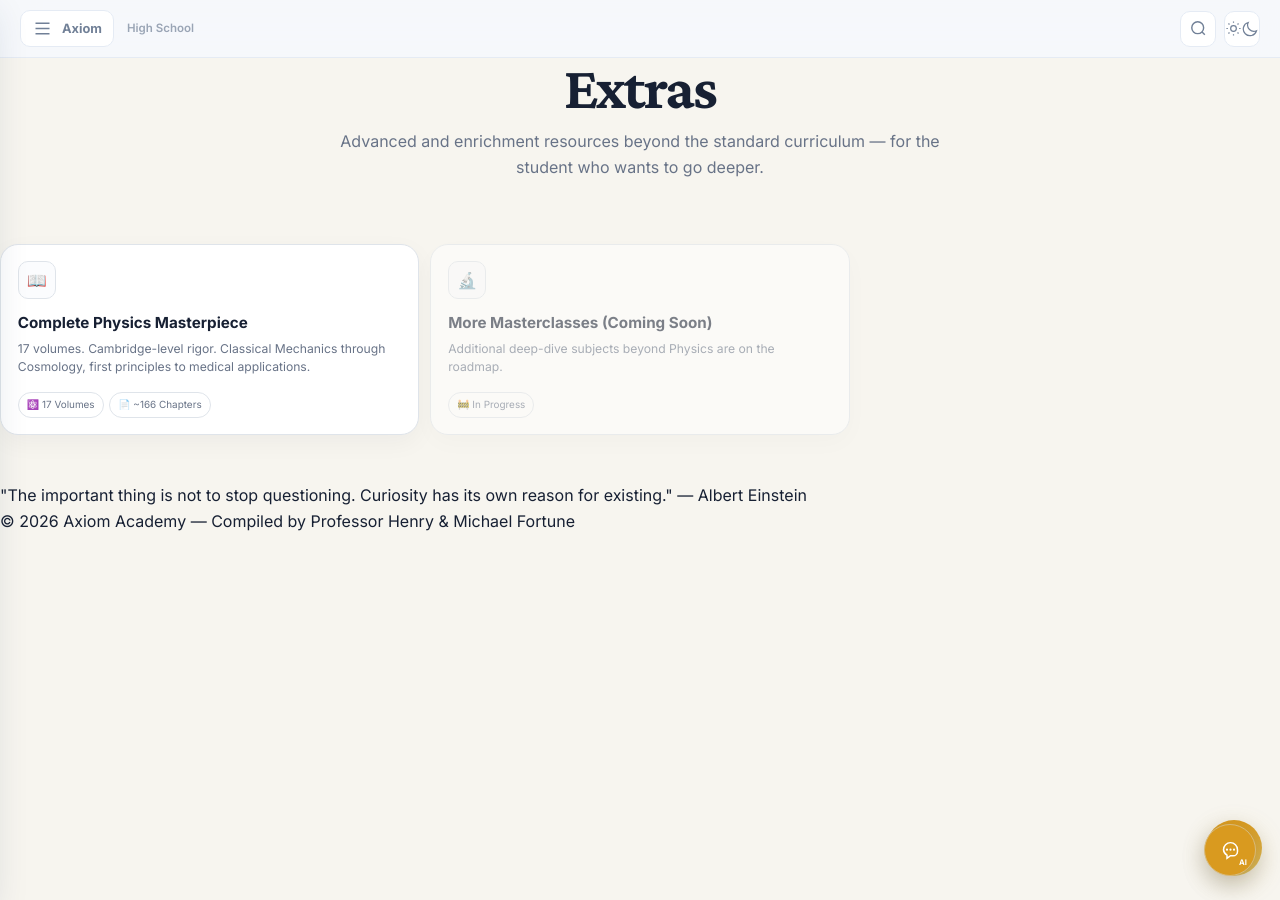
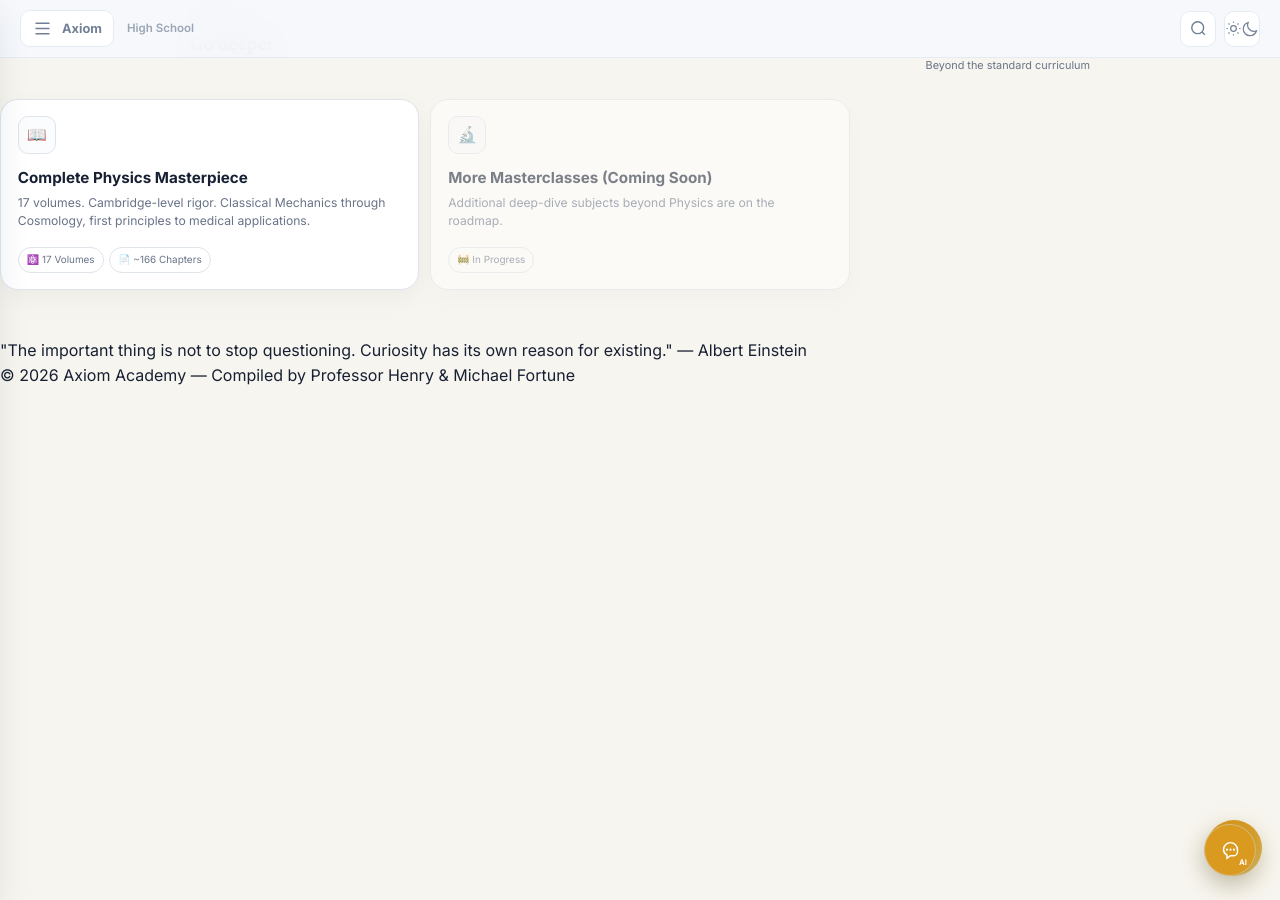
Before and after one commit to michaellegit28/axiom-academy, a Jekyll site: the page built from extras/index.md, in a window 1280 px wide. Built offline with Jekyll 4.4.1, drawn with Linux system fonts in a browser that asks for light colours.

Commit message:
Remove oversized Extras page hero and tighten content start

```diff
--- a/extras/index.md
+++ b/extras/index.md
@@ -4,9 +4,14 @@ title: Extras — Complete Physics Masterpiece &amp; More
 permalink: /extras/
 ---
 
-<div class="landing-hero">
-  <h1>Extras</h1>
-  <p>Advanced and enrichment resources beyond the standard curriculum — for the student who wants to go deeper.</p>
+<div class="section-block page-content-start">
+  <div class="section-heading">
+    <div>
+      <span class="eyebrow">Extras</span>
+      <h2>Go deeper</h2>
+    </div>
+    <span class="section-note">Beyond the standard curriculum</span>
+  </div>
 </div>
 
 <div class="track-selector">
```
